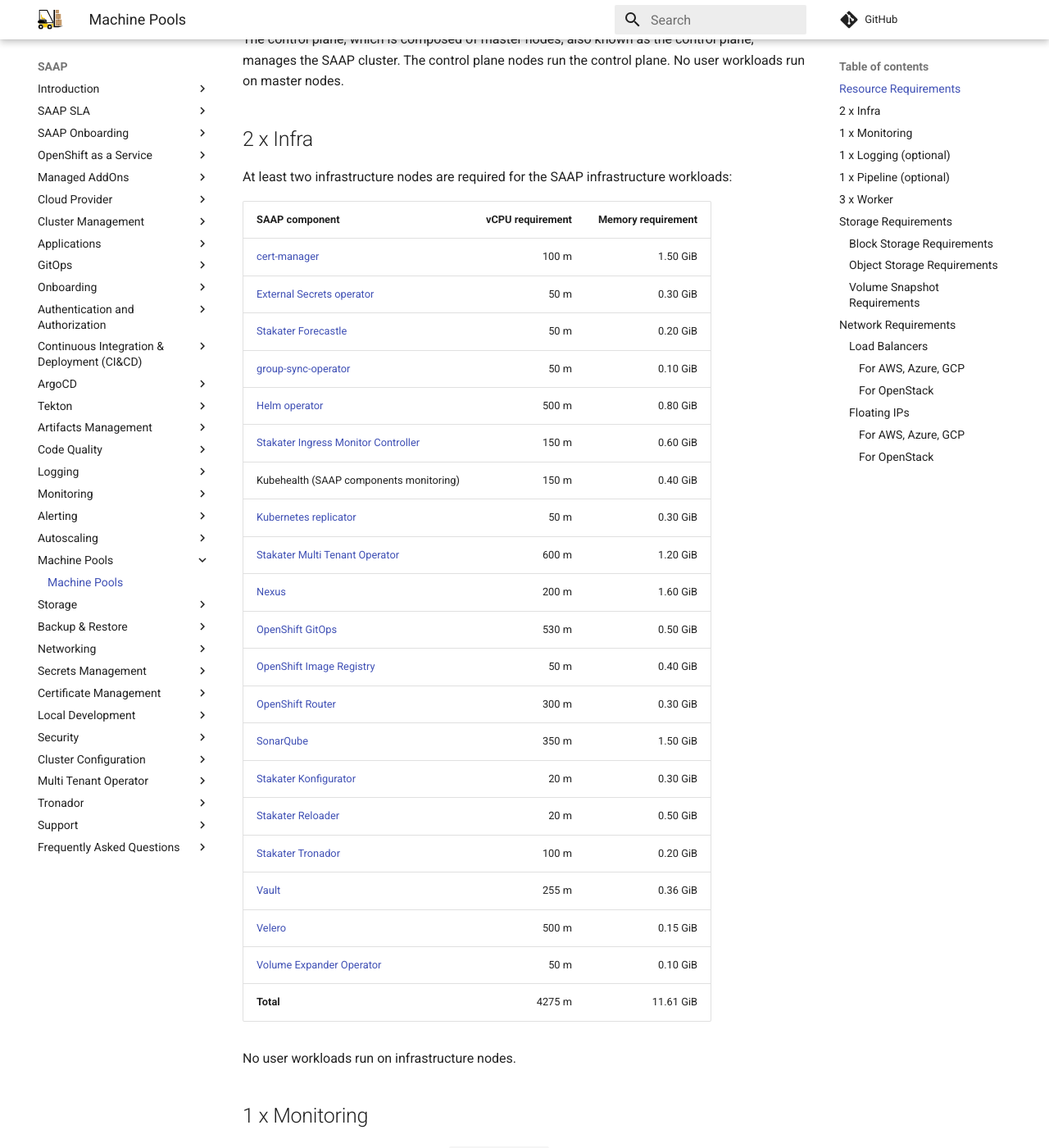
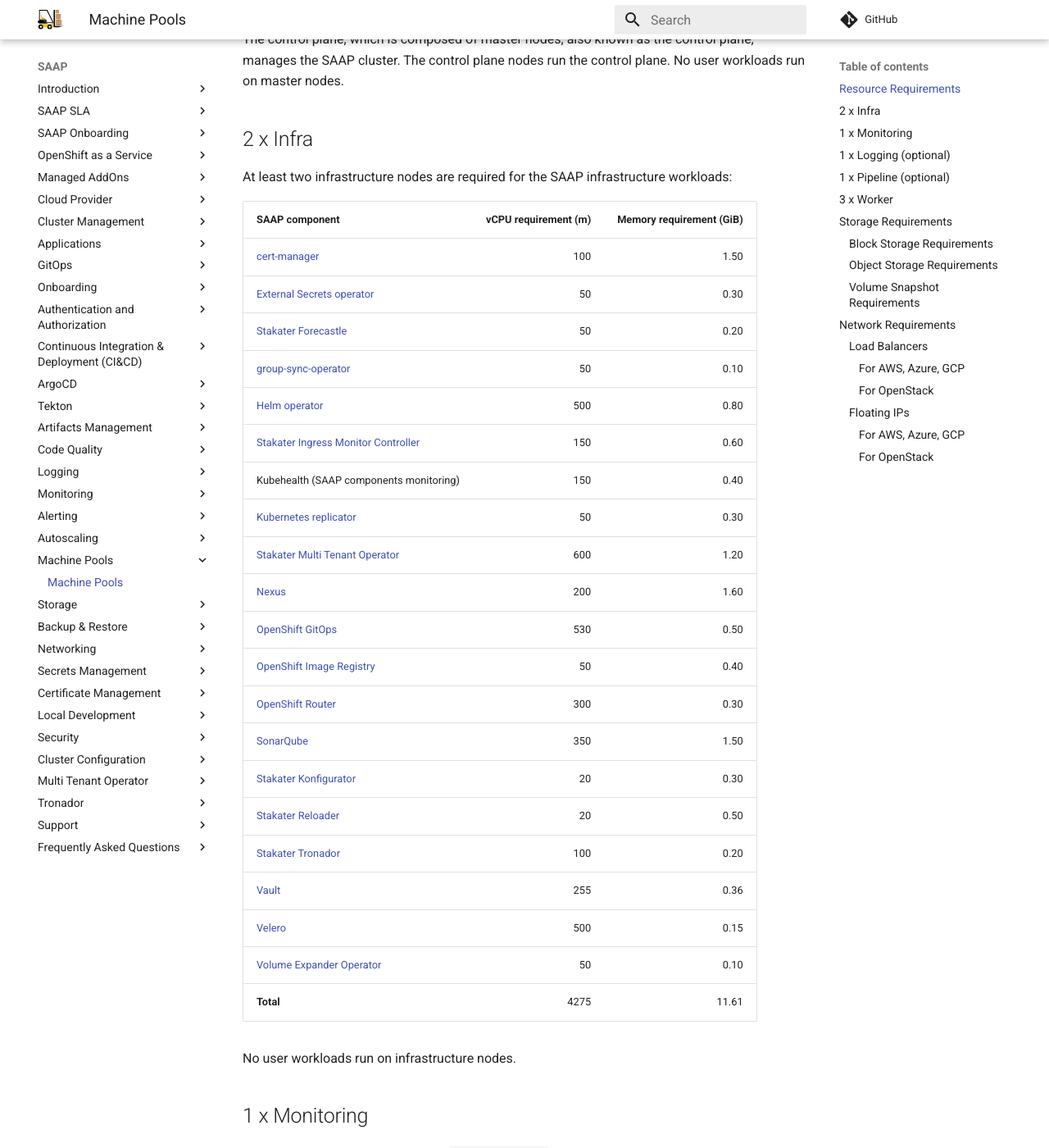
Before and after one commit to stakater/stakater-docs, an MkDocs documentation site: the page built from docs/content/sre/machinepools/machinepools.md, in a window 1280 px wide and 1400 px high, scrolled down 1199 px. Shown: the whole window at 82% size. Built offline with MkDocs 1.6.1 and Material for MkDocs 9.7.7, drawn with Linux system fonts in a browser that asks for light colours; comment, search, counter and statistics services are not loaded; some of the changed text lies outside the part shown.

Commit message:
Update (#88)

```diff
--- a/docs/content/sre/machinepools/machinepools.md
+++ b/docs/content/sre/machinepools/machinepools.md
@@ -30,29 +30,29 @@ The control plane, which is composed of master nodes, also known as the control
 
 At least two infrastructure nodes are required for the SAAP infrastructure workloads:
 
-| SAAP component | vCPU requirement | Memory requirement |
+| SAAP component | vCPU requirement (m) | Memory requirement (GiB) |
 |---|---:|---:|
-| [cert-manager](https://github.com/cert-manager/cert-manager)  | 100 m  | 1.50 GiB  |
-| [External Secrets operator](https://github.com/external-secrets/external-secrets) | 50 m  | 0.30 GiB  |
-| [Stakater Forecastle](https://github.com/stakater/Forecastle)  | 50 m  | 0.20 GiB  |
-| [group-sync-operator](https://github.com/redhat-cop/group-sync-operator)  | 50 m  | 0.10 GiB  |
-| [Helm operator](https://github.com/fluxcd/helm-operator) | 500 m  | 0.80 GiB  |
-| [Stakater Ingress Monitor Controller](https://github.com/stakater/IngressMonitorController)  | 150 m  | 0.60 GiB  |
-| Kubehealth (SAAP components monitoring) | 150 m  | 0.40 GiB  |
-| [Kubernetes replicator](https://github.com/mittwald/kubernetes-replicator) | 50 m  | 0.30 GiB  |
-| [Stakater Multi Tenant Operator](https://docs.stakater.com/content/sre/multi-tenant-operator/overview.html)  | 600 m  | 1.20 GiB  |
-| [Nexus](https://github.com/sonatype/nexus-public)  | 200 m  | 1.60 GiB  |
-| [OpenShift GitOps](https://docs.openshift.com/container-platform/4.7/cicd/gitops/understanding-openshift-gitops.html)  | 530 m  | 0.50 GiB  |
-| [OpenShift Image Registry](https://docs.openshift.com/container-platform/4.11/registry/index.html) | 50 m  | 0.40 GiB  |
-| [OpenShift Router](https://docs.openshift.com/container-platform/4.11/networking/ingress-operator.html)  | 300 m  |  0.30 GiB  |
-| [SonarQube](https://www.sonarqube.org/)  | 350 m  | 1.50 GiB  |
-| [Stakater Konfigurator](https://github.com/stakater/Konfigurator) | 20 m  | 0.30 GiB  |
-| [Stakater Reloader](https://github.com/stakater/Reloader) | 20 m  | 0.50 GiB  |
-| [Stakater Tronador](https://docs.stakater.com/content/sre/tronador/overview.html)  | 100 m  | 0.20 GiB  |
-| [Vault](https://github.com/hashicorp/vault)  | 255 m  | 0.36 GiB  |
-| [Velero](https://github.com/vmware-tanzu/velero)  | 500 m  | 0.15 GiB |
-| [Volume Expander Operator](https://github.com/redhat-cop/volume-expander-operator)  | 50 m  | 0.10 GiB |
-| **Total** | 4275 m | 11.61 GiB |
+| [cert-manager](https://github.com/cert-manager/cert-manager)  | 100 | 1.50 |
+| [External Secrets operator](https://github.com/external-secrets/external-secrets) | 50 | 0.30 |
+| [Stakater Forecastle](https://github.com/stakater/Forecastle)  | 50 | 0.20 |
+| [group-sync-operator](https://github.com/redhat-cop/group-sync-operator)  | 50 | 0.10 |
+| [Helm operator](https://github.com/fluxcd/helm-operator) | 500 | 0.80 |
+| [Stakater Ingress Monitor Controller](https://github.com/stakater/IngressMonitorController)  | 150 | 0.60 |
+| Kubehealth (SAAP components monitoring) | 150 | 0.40 |
+| [Kubernetes replicator](https://github.com/mittwald/kubernetes-replicator) | 50 | 0.30 |
+| [Stakater Multi Tenant Operator](https://docs.stakater.com/content/sre/multi-tenant-operator/overview.html)  | 600 | 1.20 |
+| [Nexus](https://github.com/sonatype/nexus-public)  | 200 | 1.60 |
+| [OpenShift GitOps](https://docs.openshift.com/container-platform/4.7/cicd/gitops/understanding-openshift-gitops.html)  | 530 | 0.50 |
+| [OpenShift Image Registry](https://docs.openshift.com/container-platform/4.11/registry/index.html) | 50 | 0.40 |
+| [OpenShift Router](https://docs.openshift.com/container-platform/4.11/networking/ingress-operator.html)  | 300 |  0.30 |
+| [SonarQube](https://www.sonarqube.org/)  | 350 | 1.50 |
+| [Stakater Konfigurator](https://github.com/stakater/Konfigurator) | 20 | 0.30 |
+| [Stakater Reloader](https://github.com/stakater/Reloader) | 20 | 0.50 |
+| [Stakater Tronador](https://docs.stakater.com/content/sre/tronador/overview.html)  | 100 | 0.20 |
+| [Vault](https://github.com/hashicorp/vault)  | 255 | 0.36 |
+| [Velero](https://github.com/vmware-tanzu/velero)  | 500 | 0.15 |
+| [Volume Expander Operator](https://github.com/redhat-cop/volume-expander-operator)  | 50 | 0.10 |
+| **Total** | 4275 | 11.61 |
 
 No user workloads run on infrastructure nodes.
 
@@ -62,19 +62,19 @@ Monitoring components to monitor `SAAP workloads` and user workloads are deploye
 
 Minimum one monitoring node must be used for all production deployments. For high availability consider using two monitoring nodes.
 
-| Type of monitoring | SAAP component | vCPU requirement | Memory requirement |
+| Type of monitoring | SAAP component | vCPU requirement (m) | Memory requirement (GiB) |
 |---|:---|---:|---:|
 | **Infrastructure** |   |  | |
-| | [Alertmanager](https://github.com/prometheus/alertmanager)   | 500 m | 1.00 GiB |
-| | [Grafana](https://github.com/grafana/grafana)   | 50 m | 0.10 GiB|
-| | [Node exporter](https://github.com/prometheus/node_exporter)  | 50 m | 0.50 GiB |
-| | [Prometheus](https://github.com/prometheus/prometheus)   | 2500 m | 7.50 GiB|
-| | [Thanos](https://github.com/thanos-io/thanos)   | 50 m | 0.20 GiB |
+| | [Alertmanager](https://github.com/prometheus/alertmanager)   | 500 | 1.00 |
+| | [Grafana](https://github.com/grafana/grafana)   | 50 | 0.10 |
+| | [Node exporter](https://github.com/prometheus/node_exporter)  | 50 | 0.50 |
+| | [Prometheus](https://github.com/prometheus/prometheus)   | 2500 | 7.50 |
+| | [Thanos](https://github.com/thanos-io/thanos)   | 50 | 0.20 |
 | **Workloads** |   |  | |
-| | [Alertmanager](https://github.com/prometheus/alertmanager) | 20 m | 0.25 GiB |
-| | [Grafana](https://github.com/grafana/grafana) | 20 m | 0.10 GiB |
-| | [Prometheus](https://github.com/prometheus/prometheus) | 100 m | 2.50 GiB |
-| **Total**|    | 3290 m | 12.15 GiB |
+| | [Alertmanager](https://github.com/prometheus/alertmanager) | 20 | 0.25 |
+| | [Grafana](https://github.com/grafana/grafana) | 20 | 0.10 |
+| | [Prometheus](https://github.com/prometheus/prometheus) | 100 | 2.50 |
+| **Total**|    | 3290 | 12.15 |
 
 For more details of monitoring, please visit [Creating Application Alerts](../monitoring/app-alerts.md).
 
@@ -88,13 +88,13 @@ The logging pool is optional, if there is no need for it, it will not be deploye
 
 Minimum one logging node is required. For high availability consider using three logging nodes.
 
-| SAAP component | vCPU requirement | Memory requirement |
+| SAAP component | vCPU requirement (m) | Memory requirement (GiB) |
 |---|---:|---:|
-| Collector | 200 m  | 2.0 GiB  |
-| [Elasticsearch](https://github.com/elastic/elasticsearch) | 500 m  | 4.0 GiB  |
-| [Fluentd](https://github.com/fluent/fluentd) | 20 m  | 0.6 GiB  |
-| [Kibana](https://github.com/elastic/kibana)| 300 m  | 0.5 GiB  |
-| **Total** | 1020 m | 7.1 GiB |
+| Collector | 200 | 2.0 |
+| [Elasticsearch](https://github.com/elastic/elasticsearch) | 500 | 4.0 |
+| [Fluentd](https://github.com/fluent/fluentd) | 20 | 0.6 |
+| [Kibana](https://github.com/elastic/kibana)| 300 | 0.5 |
+| **Total** | 1020 | 7.1 |
 
 No user workloads run on logging nodes.
 
@@ -106,9 +106,9 @@ The pipeline pool is optional, if there is no need for it, it will not be deploy
 
 Minimum requirements for pipeline infrastructure is:
 
-| SAAP component | vCPU requirement | Memory requirement |
+| SAAP component | vCPU requirement (m) | Memory requirement (GiB) |
 |---|---:|---:|
-| OpenShift pipelines | 100 m | 0.2 GiB |
+| OpenShift pipelines | 100 | 0.2 |
 
 No user workloads run on pipelines nodes.
 
```
